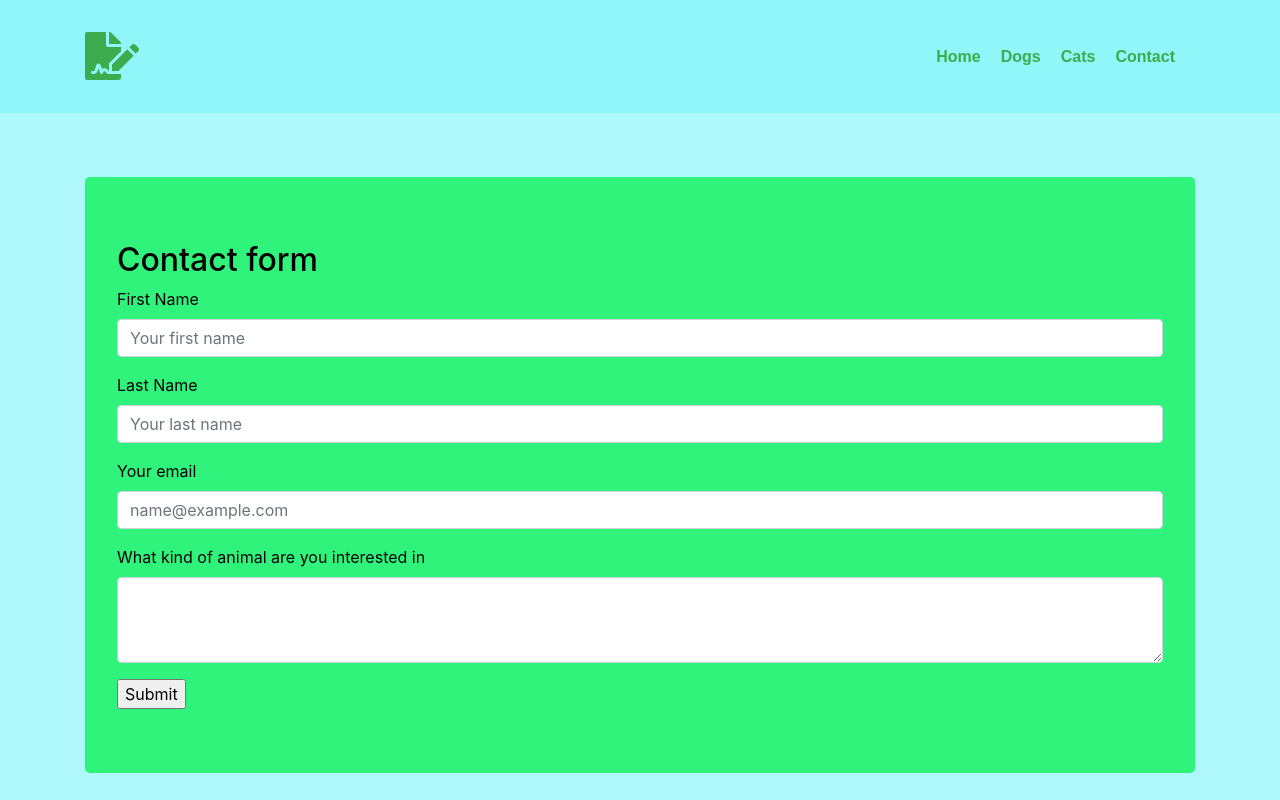
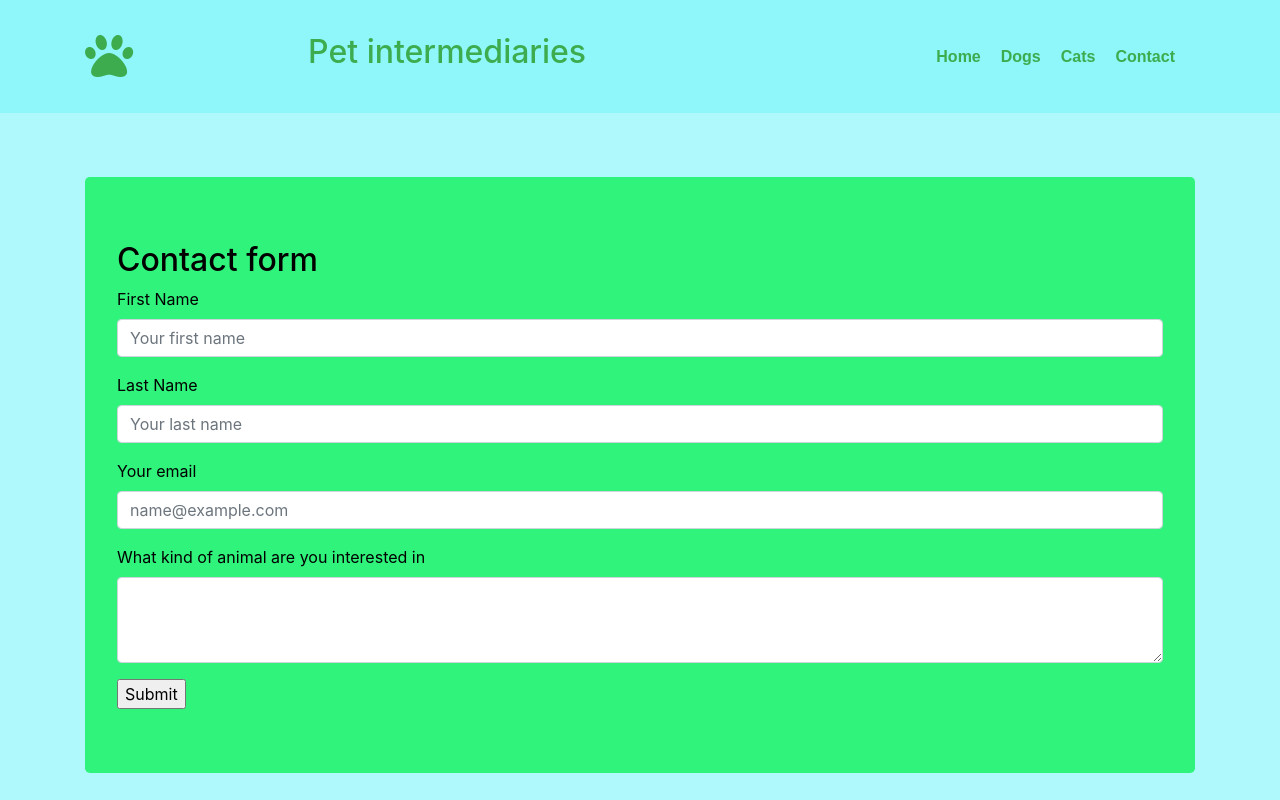
Before and after one commit to Code-Institute-Submissions/Pet-intermediaries, a plain HTML site: page contact.html in a window 1280 px wide. Shown: the top 800 px of the page. Drawn offline with nearby package versions, Linux system fonts and the light colour scheme.

Commit message:
Fixed name for the site and font awesome each page

```diff
--- a/contact.html
+++ b/contact.html
@@ -13,13 +13,14 @@
    })();
 </script>
     <link rel="stylesheet" href="/assets/css/style.css">
-    <title>Document</title>
+    <title>Social pets</title>
 </head>
 <body>
     <header>
         <nav class="navbar navbar-expand-lg pets-nav light-color-bars">
             <div class="container">
-                <a href="index.html"><i class="fas fa-file-signature light-color-bars"></i></a>
+                <a href="index.html"><i class="fas fa-paw light-color-bars"></i></a>
+                <h2>Pet intermediaries</h2>
                 <div>
 
                 </div>
```
Also changed, not shown: cats.html (+3 -2 lines), dogs.html (+3 -2 lines), index.html (+1 -0 lines).
